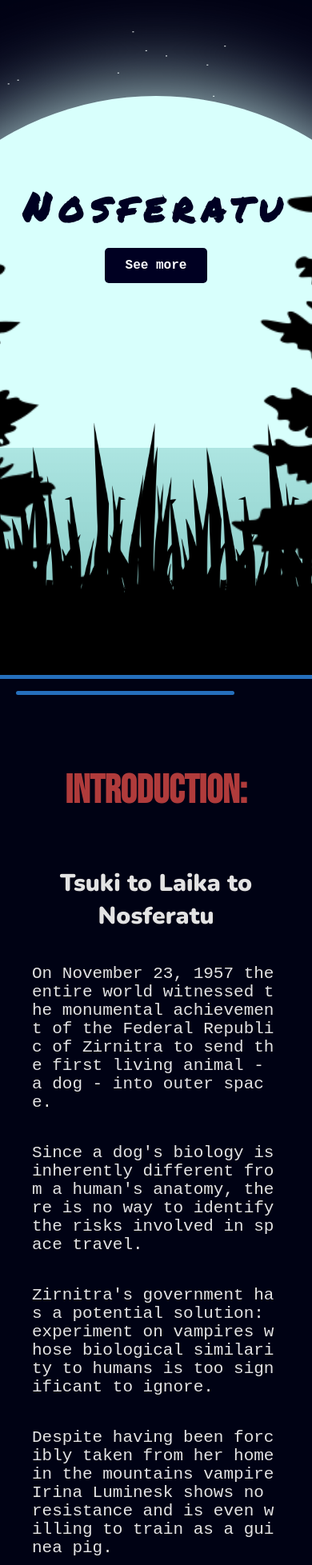
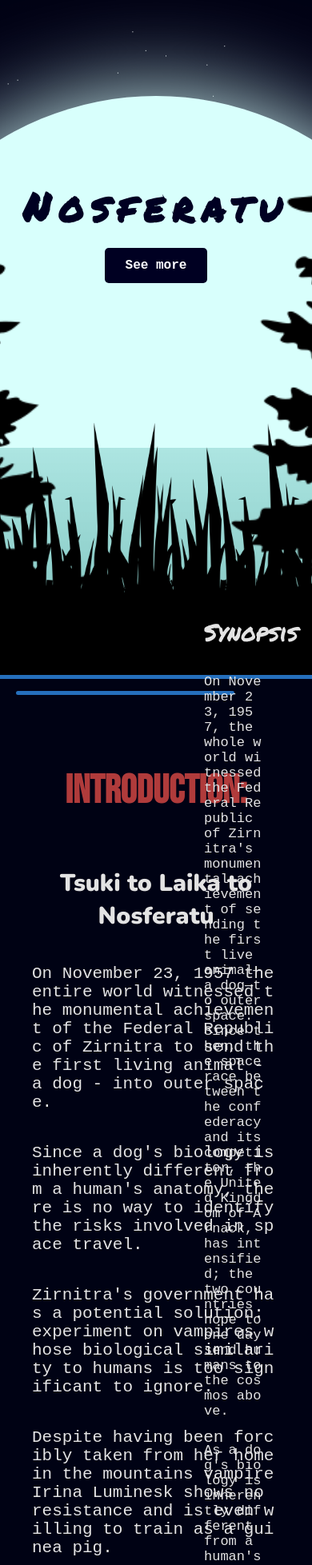
Before and after one commit to diogopereiradev/nosferatu, a React (Vite) app: page / in a window 390 px wide. Shown: the top 1957 px of the page at 80% size. Built offline with nearby package versions, Linux system fonts and the light colour scheme.

Commit message:
Features: ShootingStarRain Reusable component added, Header ShootingStarRain added, AnimeInfos Section base added

```diff
--- a/src/app.tsx
+++ b/src/app.tsx
@@ -1,4 +1,4 @@
-import React from 'react';
+import React, { Fragment } from 'react';
 import { render } from 'react-dom';
 
 import GlobalStyles from './assets/GlobalStyles';
@@ -6,21 +6,24 @@ import Wrapper from './components/Wrapper/index';
 import Splitter from './components/Splitter/index';
 import Header from './app/Header/index';
 import Introduction from './app/Introduction/index';
+import AnimeInfos from './app/AnimeInfos/index';
 import Trailler from './app/Trailler/index';
 
 function App (): JSX.Element {
   return (
-    <React.Fragment>
+    <Fragment>
       <GlobalStyles />
       <Wrapper>
         <Header />
         <Splitter />
         <Introduction />
         <Splitter />
+        <AnimeInfos />
+        <Splitter />
         <Trailler />
         <Splitter />
       </Wrapper>
-    </React.Fragment>
+    </Fragment>
   );
 }
 render(<App />, document.querySelector('.nosferatu-root'));
--- /dev/null
+++ b/src/app/AnimeInfos/index.tsx
@@ -0,0 +1,15 @@
+import React from 'react';
+import { Container } from './styles';
+
+import Infos from './infos';
+import Synopsis from './synopsis';
+
+function AnimeInfos (): JSX.Element {
+  return (
+    <Container>
+      <Infos />
+      <Synopsis />
+    </Container>
+  );
+}
+export default AnimeInfos;
--- /dev/null
+++ b/src/app/AnimeInfos/infos.tsx
@@ -0,0 +1,13 @@
+import React from 'react';
+import {
+  InfosContainer
+} from './styles';
+
+function Infos (): JSX.Element {
+  return (
+    <InfosContainer>
+
+    </InfosContainer>
+  );
+}
+export default Infos;
--- /dev/null
+++ b/src/app/AnimeInfos/styles.ts
@@ -0,0 +1,49 @@
+import styled from 'styled-components';
+
+export const Container = styled.section`
+  display: flex;
+  flex-direction: row;
+  width: 100%;
+  min-height: 700px;
+  height: 700px;
+  background-color: rgba(0,2,20,1);
+`;
+
+export const InfosContainer = styled.div`
+  width: 50%;
+  height: 100%;
+  display: flex;
+  flex-direction: column;
+  align-items: center;
+  padding: 15px;
+`;
+
+export const InfosTitle = styled.div`
+  font-family: 'Permanent Marker';
+  font-size: 30px;
+  color: #e3e3e3;
+`;
+
+export const SynopsisContainer = styled.div`
+  width: 50%;
+  height: 100%;
+  display: flex;
+  flex-direction: column;
+  justify-content: center;
+  padding: 15px 60px;
+`;
+
+export const SynopsisTitle = styled.div`
+  font-family: 'Permanent Marker';
+  font-size: 30px;
+  color: #e3e3e3;
+`;
+
+export const SynopsisText = styled.div`
+  word-break: break-all;
+  font-family: monospace;
+  font-weight: 100;
+  font-size: 17px;
+  color: #e3e3e3;
+  margin-top: 30px;
+`;
--- /dev/null
+++ b/src/app/AnimeInfos/synopsis.tsx
@@ -0,0 +1,36 @@
+import React from 'react';
+import {
+  SynopsisContainer,
+  SynopsisTitle,
+  SynopsisText
+} from './styles';
+
+function Synopsis (): JSX.Element {
+  return (
+    <SynopsisContainer>
+      <SynopsisTitle>Synopsis</SynopsisTitle>
+      <SynopsisText>
+        On November 23, 1957, the whole world witnessed the Federal Republic
+        of Zirnitra&apos;s monumental achievement of sending the first live animal—a
+        dog—to outer space. Since then, the space race between the confederacy
+        and its competitor, the United Kingdom of Arnack, has intensified; the two
+        countries hope to one day send humans to the cosmos above.
+      </SynopsisText>
+      <SynopsisText>
+        As a dog&apos;s biology is inherently different from a human&apos;s anatomy, there
+        is no way to perfectly identify the risks involving space travel and its
+        effects on an individual&apos;s body without actually sending someone for observation.
+        However, Zirnitra&apos;s government has a potential solution: to experiment on vampires,
+        whose biological similarity to humans is too significant to ignore.
+      </SynopsisText>
+      <SynopsisText>
+        Despite being forcibly taken from her home in the mountains, vampire Irina Luminesk shows
+        no resistance and is even willing to train as a test subject. Lev Leps, a former top candidate
+        to become the first human cosmonaut, is designated to accompany Irina and act as her guide.
+        Through their time together, Irina and Lev begin to develop a mutual love for outer space,
+        bringing them closer together.
+      </SynopsisText>
+    </SynopsisContainer>
+  );
+}
+export default Synopsis;
--- a/src/app/Header/index.tsx
+++ b/src/app/Header/index.tsx
@@ -8,6 +8,7 @@ import {
   MainTitle,
   SeeMoreButton
 } from './styles';
+import ShootingStarRain from '../../components/ShootingStarRain/index';
 
 import StarsResponsive from './stars';
 import Terrain from './terrain';
@@ -16,6 +17,7 @@ import Clouds from '../../components/Clouds/index';
 function Header (): JSX.Element {
   return (
     <Container>
+      <ShootingStarRain amount={2}/>
       <Moon />
       <Clouds amount={5}/>
       <StarsResponsive />
--- a/src/app/Header/styles.ts
+++ b/src/app/Header/styles.ts
@@ -72,7 +72,7 @@ export const SeeMoreButton = styled.a`
 `;
 
 export const Stars = styled.div<StarsProps>`
-  width: 2px;
+  width: 1px;
   height: 1px;
   background: transparent;
   box-shadow: ${props => multipleStars(props.amount)};
--- /dev/null
+++ b/src/components/ShootingStarRain/index.tsx
@@ -0,0 +1,20 @@
+import React, { useEffect, useRef } from 'react';
+import { Container } from './styles';
+import { RainProps } from '../../types/shootingstarrain';
+import start from './start';
+
+function Rain(props: RainProps): JSX.Element {
+  const containerRef = useRef() as React.MutableRefObject<HTMLDivElement>;
+
+  useEffect(() => {
+    const ref: HTMLDivElement = containerRef.current;
+    start(ref, props.amount);
+
+    window.onresize = () => {
+      ref.textContent = '';
+      start(ref, props.amount);
+    };
+  }, []);
+  return <Container ref={containerRef} {...props}/>;
+}
+export default Rain;
--- /dev/null
+++ b/src/components/ShootingStarRain/keyframes.ts
@@ -0,0 +1,9 @@
+import { keyframes } from 'styled-components';
+
+export default keyframes`
+  from {transform: translateY(-200px) translateX(-200px) rotate(40deg);}
+  to {
+    opacity: 0;
+    transform: translateY(calc(100vh)) translateX(calc(-100vh + 200px)) rotate(20deg);
+  }
+`;
--- /dev/null
+++ b/src/components/ShootingStarRain/start.ts
@@ -0,0 +1,21 @@
+function start (ref, amount): void {
+  const dropamount: number = window.innerWidth / 100 * amount / 20;
+  let i = 0;
+
+  while (i < dropamount) {
+    const drop: HTMLElement = document.createElement('i');
+
+    const size: number = Math.random() * 2;
+    const posX: number = Math.floor(Math.random() * window.innerWidth);
+    const delay: number = Math.random() * -20;
+    const duration: number = Math.random() * 5;
+
+    drop.style.width = `${0.2 + size}px`;
+    drop.style.left = `${posX}px`;
+    drop.style.animationDelay = `${delay}s`;
+    drop.style.animationDuration = `${1 + duration}s`;
+    ref.appendChild(drop);
+    i++;
+  }
+}
+export default start;
--- /dev/null
+++ b/src/components/ShootingStarRain/styles.ts
@@ -0,0 +1,20 @@
+import styled from 'styled-components';
+import { RainProps } from '../../types/shootingstarrain';
+import screenMove from './keyframes';
+
+export const Container = styled.div<RainProps>`
+  position: absolute;
+  width: 100%;
+  height: 100%;
+  overflow: hidden;
+  z-index: -1;
+
+  i {
+    position: absolute;
+    height: 200px;
+    background: linear-gradient(transparent, #fff);
+    border-radius: 10px;
+    animation: ${screenMove} 5s linear infinite;
+    transform: rotate(520px);
+  }
+`;
--- /dev/null
+++ b/src/types/shootingstarrain.d.ts
@@ -0,0 +1,3 @@
+export interface RainProps {
+  amount: number;
+}
```
